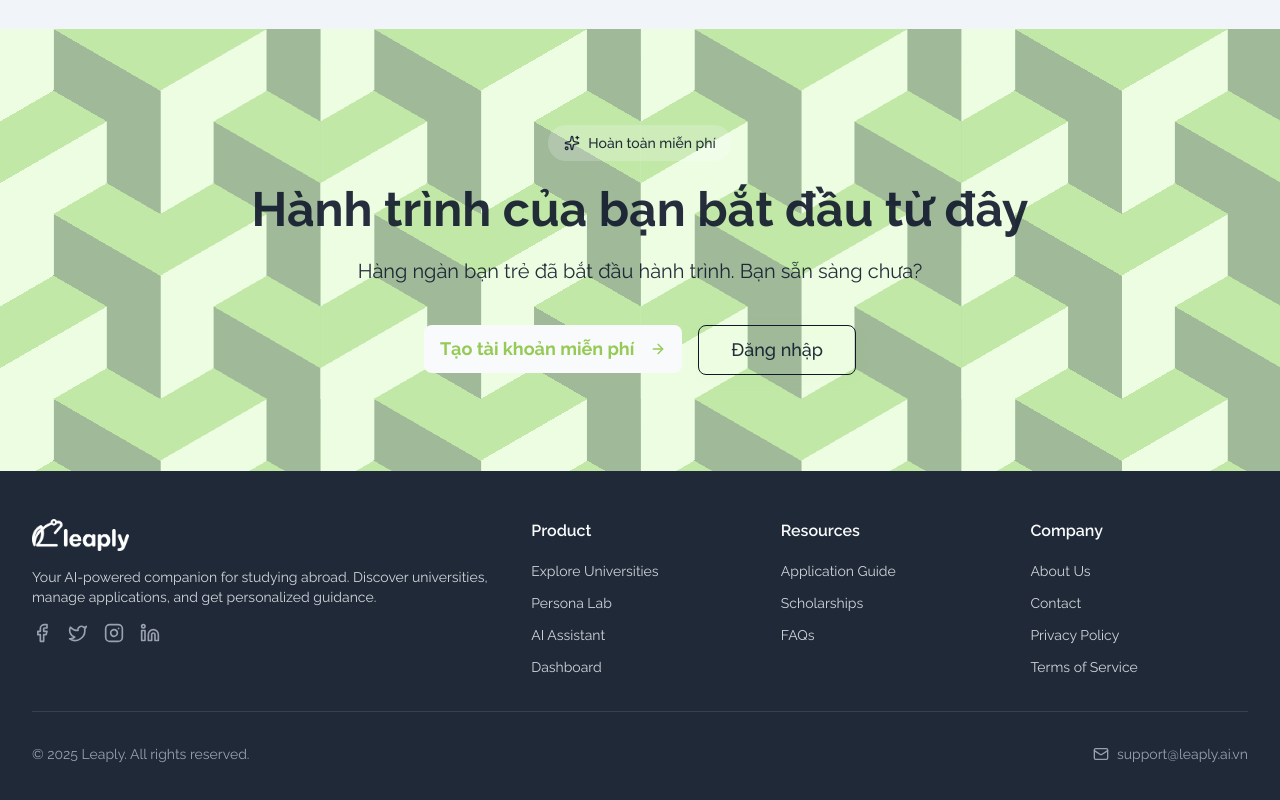
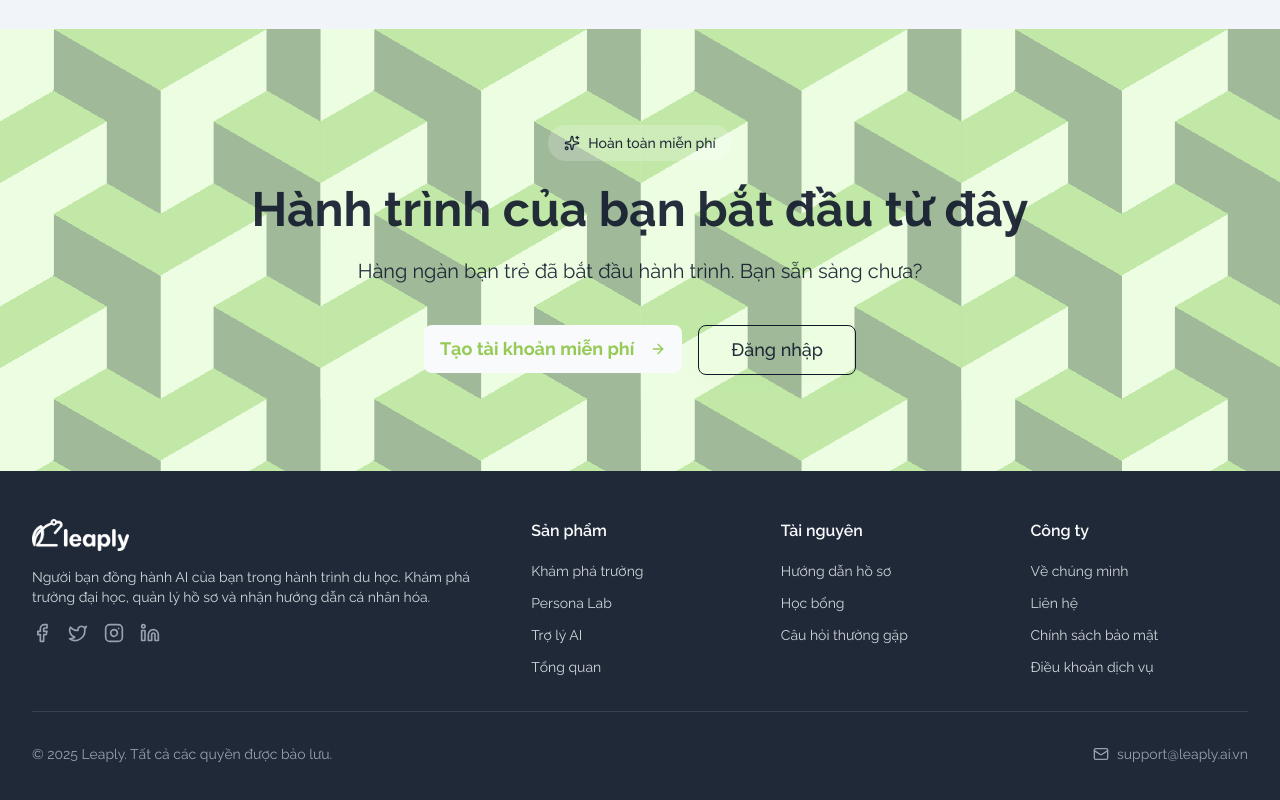
Before and after one commit to Leaply-Dev/Leaply-FE, a Next.js app: page / in a window 1280 px wide. Shown: the part 3525-4325 px from the top of the page. Built offline with nearby package versions, Linux system fonts and the light colour scheme; no server answers.

Commit message:
fix: Add privacy link to footer

```diff
--- a/components/Footer.tsx
+++ b/components/Footer.tsx
@@ -1,26 +1,9 @@
+"use client";
+
 import { Facebook, Instagram, Linkedin, Mail, Twitter } from "lucide-react";
+import { useTranslations } from "next-intl";
 import Image from "next/image";
 import Link from "next/link";
-
-const footerLinks = {
-	Product: [
-		{ label: "Explore Universities", href: "/explore" },
-		{ label: "Persona Lab", href: "/persona-lab" },
-		{ label: "AI Assistant", href: "/chatbot" },
-		{ label: "Dashboard", href: "/dashboard" },
-	],
-	Resources: [
-		{ label: "Application Guide", href: "/dashboard/resources" },
-		{ label: "Scholarships", href: "/dashboard/resources" },
-		{ label: "FAQs", href: "#" },
-	],
-	Company: [
-		{ label: "About Us", href: "#" },
-		{ label: "Contact", href: "#" },
-		{ label: "Privacy Policy", href: "#" },
-		{ label: "Terms of Service", href: "#" },
-	],
-};
 
 const socialLinks = [
 	{ icon: Facebook, href: "#", label: "Facebook" },
@@ -30,6 +13,28 @@ const socialLinks = [
 ];
 
 export function Footer() {
+	const t = useTranslations("footer");
+
+	const footerLinks = {
+		[t("categories.product")]: [
+			{ label: t("links.exploreUniversities"), href: "/explore" },
+			{ label: t("links.personaLab"), href: "/persona-lab" },
+			{ label: t("links.aiAssistant"), href: "/chatbot" },
+			{ label: t("links.dashboard"), href: "/dashboard" },
+		],
+		[t("categories.resources")]: [
+			{ label: t("links.applicationGuide"), href: "/dashboard/resources" },
+			{ label: t("links.scholarships"), href: "/dashboard/resources" },
+			{ label: t("links.faqs"), href: "#" },
+		],
+		[t("categories.company")]: [
+			{ label: t("links.aboutUs"), href: "/about" },
+			{ label: t("links.contact"), href: "/about#contact" },
+			{ label: t("links.privacyPolicy"), href: "/privacy" },
+			{ label: t("links.termsOfService"), href: "/tos" },
+		],
+	};
+
 	return (
 		<footer className="bg-foreground text-background mt-auto">
 			<div className="max-w-7xl mx-auto px-4 sm:px-6 lg:px-8 py-12">
@@ -43,10 +48,7 @@ export function Footer() {
 							height={40}
 							className="h-8 w-auto mb-4 brightness-0 invert"
 						/>
-						<p className="text-sm text-gray-300 mb-4">
-							Your AI-powered companion for studying abroad. Discover
-							universities, manage applications, and get personalized guidance.
-						</p>
+						<p className="text-sm text-gray-300 mb-4">{t("description")}</p>
 						<div className="flex items-center gap-4">
 							{socialLinks.map((social) => {
 								const Icon = social.icon;
@@ -88,12 +90,12 @@ export function Footer() {
 				<div className="pt-8 border-t border-gray-700">
 					<div className="flex flex-col md:flex-row items-center justify-between gap-4">
 						<p className="text-sm text-gray-400">
-							© {new Date().getFullYear()} Leaply. All rights reserved.
+							{t("copyright", { year: new Date().getFullYear() })}
 						</p>
 						<div className="flex items-center gap-2 text-sm text-gray-400">
 							<Mail className="w-4 h-4" />
 							<a
-								href="mailto:support@leaply.com"
+								href="mailto:support@leaply.ai.vn"
 								className="hover:text-primary transition-colors"
 							>
 								support@leaply.ai.vn
--- a/components/Navbar.tsx
+++ b/components/Navbar.tsx
@@ -3,7 +3,7 @@
 import { ChevronDown, LogOut, Menu, User, X } from "lucide-react";
 import Image from "next/image";
 import Link from "next/link";
-import { usePathname } from "next/navigation";
+import { usePathname, useRouter } from "next/navigation";
 import { useTranslations } from "next-intl";
 import { useEffect, useRef, useState } from "react";
 import { LanguageSwitcher } from "@/components/app/LanguageSwitcher";
@@ -14,6 +14,7 @@ import { cn } from "@/lib/utils";
 
 export function Navbar() {
 	const pathname = usePathname();
+	const router = useRouter();
 	const [mobileMenuOpen, setMobileMenuOpen] = useState(false);
 	const [avatarDropdownOpen, setAvatarDropdownOpen] = useState(false);
 	const dropdownRef = useRef<HTMLDivElement>(null);
@@ -157,6 +158,7 @@ export function Navbar() {
 												onClick={() => {
 													logout();
 													setAvatarDropdownOpen(false);
+													router.push("/login");
 												}}
 												className="flex items-center gap-2 w-full px-4 py-2 text-sm text-destructive hover:bg-muted transition-colors"
 											>
@@ -256,6 +258,7 @@ export function Navbar() {
 											onClick={() => {
 												logout();
 												setMobileMenuOpen(false);
+												router.push("/login");
 											}}
 										>
 											<LogOut className="w-4 h-4 mr-2" />
--- a/components/marketing/Footer.tsx
+++ b/components/marketing/Footer.tsx
@@ -1,26 +1,9 @@
+"use client";
+
 import { Facebook, Instagram, Linkedin, Mail, Twitter } from "lucide-react";
+import { useTranslations } from "next-intl";
 import Image from "next/image";
 import Link from "next/link";
-
-const footerLinks = {
-	Product: [
-		{ label: "Explore Universities", href: "/explore" },
-		{ label: "Persona Lab", href: "/persona-lab" },
-		{ label: "AI Assistant", href: "/chatbot" },
-		{ label: "Dashboard", href: "/dashboard" },
-	],
-	Resources: [
-		{ label: "Application Guide", href: "/dashboard/resources" },
-		{ label: "Scholarships", href: "/dashboard/resources" },
-		{ label: "FAQs", href: "#" },
-	],
-	Company: [
-		{ label: "About Us", href: "#" },
-		{ label: "Contact", href: "#" },
-		{ label: "Privacy Policy", href: "#" },
-		{ label: "Terms of Service", href: "#" },
-	],
-};
 
 const socialLinks = [
 	{ icon: Facebook, href: "#", label: "Facebook" },
@@ -30,6 +13,28 @@ const socialLinks = [
 ];
 
 export function Footer() {
+	const t = useTranslations("footer");
+
+	const footerLinks = {
+		[t("categories.product")]: [
+			{ label: t("links.exploreUniversities"), href: "/explore" },
+			{ label: t("links.personaLab"), href: "/persona-lab" },
+			{ label: t("links.aiAssistant"), href: "/chatbot" },
+			{ label: t("links.dashboard"), href: "/dashboard" },
+		],
+		[t("categories.resources")]: [
+			{ label: t("links.applicationGuide"), href: "/dashboard/resources" },
+			{ label: t("links.scholarships"), href: "/dashboard/resources" },
+			{ label: t("links.faqs"), href: "#" },
+		],
+		[t("categories.company")]: [
+			{ label: t("links.aboutUs"), href: "/about" },
+			{ label: t("links.contact"), href: "/about#contact" },
+			{ label: t("links.privacyPolicy"), href: "/privacy" },
+			{ label: t("links.termsOfService"), href: "/tos" },
+		],
+	};
+
 	return (
 		<footer className="bg-foreground text-background mt-auto">
 			<div className="max-w-7xl mx-auto px-4 sm:px-6 lg:px-8 py-12">
@@ -43,10 +48,7 @@ export function Footer() {
 							height={40}
 							className="h-8 w-auto mb-4 brightness-0 invert"
 						/>
-						<p className="text-sm text-gray-300 mb-4">
-							Your AI-powered companion for studying abroad. Discover
-							universities, manage applications, and get personalized guidance.
-						</p>
+						<p className="text-sm text-gray-300 mb-4">{t("description")}</p>
 						<div className="flex items-center gap-4">
 							{socialLinks.map((social) => {
 								const Icon = social.icon;
@@ -88,12 +90,12 @@ export function Footer() {
 				<div className="pt-8 border-t border-gray-700">
 					<div className="flex flex-col md:flex-row items-center justify-between gap-4">
 						<p className="text-sm text-gray-400">
-							© {new Date().getFullYear()} Leaply. All rights reserved.
+							{t("copyright", { year: new Date().getFullYear() })}
 						</p>
 						<div className="flex items-center gap-2 text-sm text-gray-400">
 							<Mail className="w-4 h-4" />
 							<a
-								href="mailto:support@leaply.com"
+								href="mailto:support@leaply.ai.vn"
 								className="hover:text-primary transition-colors"
 							>
 								support@leaply.ai.vn
--- a/messages/en.json
+++ b/messages/en.json
@@ -516,11 +516,7 @@
 		"minCharacters": "Min {count} characters",
 		"moreCharactersNeeded": "{count} more characters needed",
 		"yourArchetype": "Your Archetype",
-		"tracksCompleted": "tracks completed",
 		"completeAllTracks": "Complete all tracks to discover",
-		"statusCompleted": "Completed",
-		"statusInProgress": "In Progress",
-		"statusNotStarted": "Not Started",
 		"discovery": "Discovery",
 		"myPersona": "My Persona",
 		"essays": "Essays",
@@ -705,5 +701,27 @@
 		"low": "low",
 		"medium": "medium",
 		"high": "high"
+	},
+	"footer": {
+		"description": "Your AI-powered companion for studying abroad. Discover universities, manage applications, and get personalized guidance.",
+		"copyright": "© {year} Leaply. All rights reserved.",
+		"categories": {
+			"product": "Product",
+			"resources": "Resources",
+			"company": "Company"
+		},
+		"links": {
+			"exploreUniversities": "Explore Universities",
+			"personaLab": "Persona Lab",
+			"aiAssistant": "AI Assistant",
+			"dashboard": "Dashboard",
+			"applicationGuide": "Application Guide",
+			"scholarships": "Scholarships",
+			"faqs": "FAQs",
+			"aboutUs": "About Us",
+			"contact": "Contact",
+			"privacyPolicy": "Privacy Policy",
+			"termsOfService": "Terms of Service"
+		}
 	}
 }
--- a/messages/vi.json
+++ b/messages/vi.json
@@ -516,11 +516,7 @@
 		"minCharacters": "Tối thiểu {count} ký tự",
 		"moreCharactersNeeded": "Cần thêm {count} ký tự",
 		"yourArchetype": "Archetype của bạn",
-		"tracksCompleted": "tracks hoàn thành",
 		"completeAllTracks": "Hoàn thành tất cả tracks để khám phá",
-		"statusCompleted": "Hoàn thành",
-		"statusInProgress": "Đang làm",
-		"statusNotStarted": "Chưa bắt đầu",
 		"discovery": "Khám phá",
 		"myPersona": "Hồ sơ của tôi",
 		"essays": "Essay",
@@ -705,5 +701,27 @@
 		"low": "thấp",
 		"medium": "trung bình",
 		"high": "cao"
+	},
+	"footer": {
+		"description": "Người bạn đồng hành AI của bạn trong hành trình du học. Khám phá trường đại học, quản lý hồ sơ và nhận hướng dẫn cá nhân hóa.",
+		"copyright": "© {year} Leaply. Tất cả các quyền được bảo lưu.",
+		"categories": {
+			"product": "Sản phẩm",
+			"resources": "Tài nguyên",
+			"company": "Công ty"
+		},
+		"links": {
+			"exploreUniversities": "Khám phá trường",
+			"personaLab": "Persona Lab",
+			"aiAssistant": "Trợ lý AI",
+			"dashboard": "Tổng quan",
+			"applicationGuide": "Hướng dẫn hồ sơ",
+			"scholarships": "Học bổng",
+			"faqs": "Câu hỏi thường gặp",
+			"aboutUs": "Về chúng mình",
+			"contact": "Liên hệ",
+			"privacyPolicy": "Chính sách bảo mật",
+			"termsOfService": "Điều khoản dịch vụ"
+		}
 	}
 }
```
